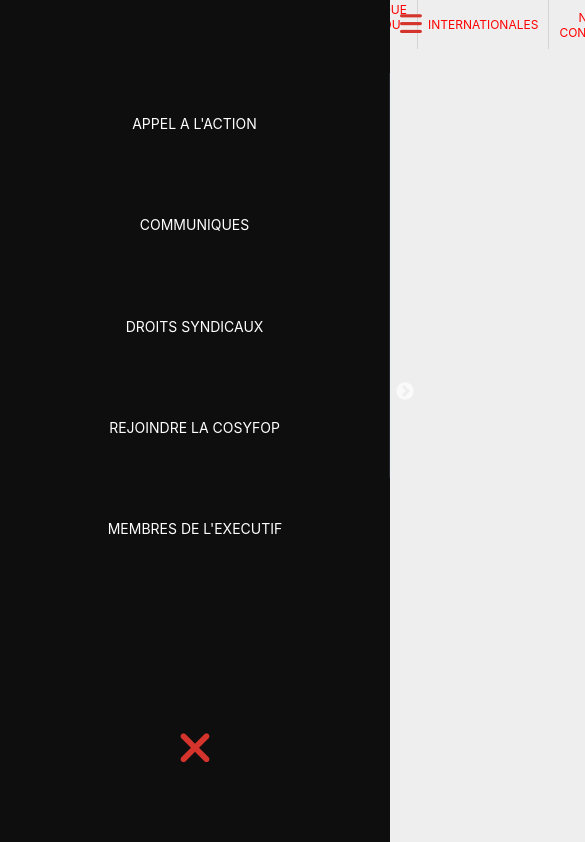
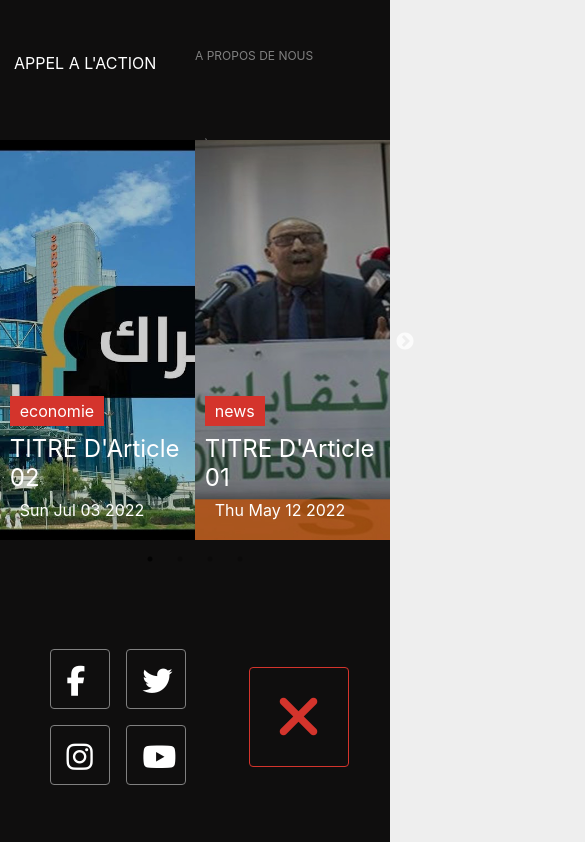
Before and after one commit to wailsonlucas/COSYFOP---blog-UI-UX-design, a Next.js app: page / in a window 390 px wide. Shown: the top 842 px of the page, 585 px wide, since content can reach past the window. Built offline with nearby package versions, Linux system fonts and the light colour scheme.

Commit message:
fixed SidNav menu issue with restyling

```diff
--- a/components/Aside.js
+++ b/components/Aside.js
@@ -6,7 +6,7 @@
 import Slider from "react-slick"
 
 export default function Aside({ sorted, randomPosts }) {
-  console.log(sorted)
+
   var settings = {
     dots: true,
     infinite: true,
@@ -44,8 +44,8 @@
         <Slider {...settings}>
         {
           sorted&&sorted.slice(0,4).map((sort, index) =>
-          <Link href={`/${sort.id}`}>
-            <a key={index} className={s.card}>
+          <Link key={index} href={`/${sort.id}`}>
+            <a className={s.card}>
               <div className={s.img_container}>
                 <img src={`/images/static/${sort.filename}`} alt="" />
               </div>
@@ -65,7 +65,7 @@
         </div>
         {
           randomPosts&&randomPosts.map((rand, index) =>
-          <Link href={`/${rand.id}`}>
+          <Link key={index} href={`/${rand.id}`}>
             <a className={s.card}>
               <div className={s.img_container}>
                 <img src={`/images/static/${rand.filename}`} alt="" />
--- a/components/Footer.js
+++ b/components/Footer.js
@@ -30,8 +30,8 @@
           <b>Articles Tendence</b>
           {
             randomPosts&&randomPosts.map((rand, index) =>
-              <Link href={`/${rand.id}`}>
-              <a key={index} className={s.card}>
+              <Link key={index} href={`/${rand.id}`}>
+              <a className={s.card}>
                 <div className={s.img_container}>
                   <img src={`/images/static/${rand.filename}`} alt="" />
                 </div>
--- a/components/Nav.js
+++ b/components/Nav.js
@@ -1,3 +1,4 @@
+import { useEffect } from "react"
 import { useDispatch, useSelector } from "react-redux"
 
 import s from "./css/nav.module.css"
@@ -8,6 +9,13 @@
 export default function Nav() {
   const dispatch = useDispatch()
   let { sideMenu } = useSelector(state => state.MainReducer)
+
+  useEffect(() => {
+    if(typeof window !== "undefined") {
+      console.log(window.innerWidth)
+    }
+  },[])
+
   return (
     <nav className={s.nav}>
       <div className={s.top_nav}>
@@ -24,7 +32,7 @@
       <div className={s.title_container}>
         <img src={"images/static/logo.png"} alt="" />
       </div>
-      {sideMenu&&
+
       <div className={s.bottom_nav}>
         <ul>
           <li><Link href="/">APPEL A L&#39;ACTION</Link></li>
@@ -33,9 +41,41 @@
           <li><Link href="/">REJOINDRE LA COSYFOP</Link></li>
           <li><Link href="/">MEMBRES DE L&#39;EXECUTIF</Link></li>
         </ul>
-          <div className={s.burger}>
+      </div>
+
+      {sideMenu&&
+        <div className={s.sideNav}>
+          <div>
+            <div className={s.left_links}>
+              <Link href="/">APPEL A L&#39;ACTION</Link>
+              <Link href="/">COMMUNIQUES</Link>
+              <Link href="/">DROITS SYNDICAUX</Link>
+              <Link href="/">REJOINDRE LA COSYFOP</Link>
+              <Link href="/">MEMBRES DE L&#39;EXECUTIF</Link>
+            </div>
+            <div className={s.right_links}>
+              <Link href="/about">A PROPOS DE NOUS</Link>
+              <Link href="/">RÈGLEMENTATIONS DE LA COSYFOP</Link>
+              <Link href="/friendly-organisations"><a>FÉDÉRATIONS SYNDICALES</a></Link>
+              <Link href="/friendly-organisations"><a>BIBLIOTHÈQUE DES LOIS DU TRAVAIL</a></Link>
+              <Link href="/friendly-organisations"><a>INTERNATIONALES</a></Link>
+              <Link href="/contact"><a>NOUS CONTACTER</a></Link>
+            </div>
+          </div>
+
+          <footer>
+            <div className={s.socials}>
+              <section>
+                <Link href="/"><a className={s.side_socials_fb}><i className="fa-brands fa-facebook-f"></i></a></Link>
+                <Link href="/"><a className={s.side_socials_twitter}><i className="fa-brands fa-twitter"></i></a></Link>
+              </section>
+              <section>
+                <Link href="/"><a className={s.side_socials_instagram}><i className="fa-brands fa-instagram"></i></a></Link>
+                <Link href="/"><a className={s.side_socials_youtube}><i className="fa-brands fa-youtube"></i></a></Link>
+              </section>
+            </div>
             <i onClick={() => dispatch(triggerSideMenu())} className="fa-solid fa-xmark"></i>
-          </div>
+          </footer>
         </div>
       }
     </nav>
--- a/components/css/nav.module.css
+++ b/components/css/nav.module.css
@@ -87,7 +87,6 @@
 }
 .bottom_nav ul li:last-child {
   border-right:none;
-  color:red
 }
 .bottom_nav .burger i {
   color:#fff;
@@ -96,22 +95,88 @@
 .bottom_nav .burger i {
   display: none;
 }
-
+/* ___________________ sideNav __________________ */
+.sideNav {
+  display: none;
+  position: fixed;flex-direction: column;
+  background:var(--d);
+  height: 100% !important;
+  width: 100%;
+  top:0;
+  left:0;
+  color:#fff;
+  padding:0 14px;
+}
+.sideNav a {
+  color:#fff;
+}
+.sideNav > div {
+  flex-grow:1;
+  display: flex;
+}
+.sideNav > div > div {
+  display: flex;
+  flex:1;
+  flex-direction: column;
+  justify-content: space-around;
+  border-right:1px solid var(--pr);
+  margin:10px 0
+}
+.sideNav > div > div a {
+  display: flex;
+  align-items: center;
+  flex-grow: 1
+}
+.right_links a {
+  color:grey;
+  font-size: 12px
+}
+.sideNav footer {
+  height:30%;
+  display: flex;
+  justify-content: space-around;
+  align-items: center;
+}
+.sideNav footer > i {
+  display: flex;
+  justify-content: center;
+  align-items: center;
+  color:var(--prime);
+  font-size: 60px;
+  border:1px solid var(--prime);
+  height:100px;
+  width:100px;
+  border-radius:4px;
+}
+.sideNav footer section i {
+  color:#fff;
+  font-size: 30px;
+  padding:16px;
+  border:1px solid grey;
+  border-radius:4px;
+  height:60px;
+  width:60px;
+  margin:8px
+}
 /* __________________ Media Qeuries __________________ */
 @media (max-width: 600px) {
   .top_nav {
+    position: fixed;
+    width: 100%;
+    background: #fff;
     justify-content: space-around;
     height: 50px;
     padding:0
   }
   .top_nav > i {
     display: block;
+    font-size: 40px;
   }
-  .top_nav .links_container a {
-    flex:1;
-    text-align: center;
-    font-size: 12px;
-    color:red
+  .top_nav {
+    justify-content: flex-end;
+  }
+  .top_nav .links_container {
+    display: none;
   }
   .bottom_nav .burger i:first-child {
     display: block;
@@ -120,39 +185,10 @@
     font-size: 46px
   }
   .bottom_nav {
-    position: absolute;
-    flex-direction: column;
-    justify-content: space-around;
-    top:0;
-    left: 0;
-    height: 100vh;
-    width:100%;
-    background: var(--d);
-    z-index: 3;
-    padding:0;
-    margin:0
+    display: none;
   }
-  .bottom_nav ul {
-    flex-direction: column;
-    width:100%;
-    height:60%;
+  .sideNav {
+    display: flex;
   }
-  .bottom_nav ul li {
-    flex-direction: column;
-    height: 100%;
-    width:100%;
-  }
-  .bottom_nav ul li a {
-    display: flex;
-    justify-content: center;
-    align-items: center;
-    height: 100%;
-    width:100%;
-    font-size: 14px
-  }
-  .home_a a {
-   border:none;
-   border-right:none !important;
-   background:none;
- }
+
 }
--- a/pages/index.js
+++ b/pages/index.js
@@ -22,7 +22,7 @@
   return (
     <div className={s.home}>
     <Head>
-      <title>COSYFOP | Home page</title>
+      <title>COSYFOP | SITE OFFICIEL</title>
       <meta name="viewport" content="initial-scale=1.0, width=device-width" />
     </Head>
       <Nav />
```
Also changed, not shown: localDB.json (+1 -1 lines). Lines whose indentation alone changed are shown as unchanged.
